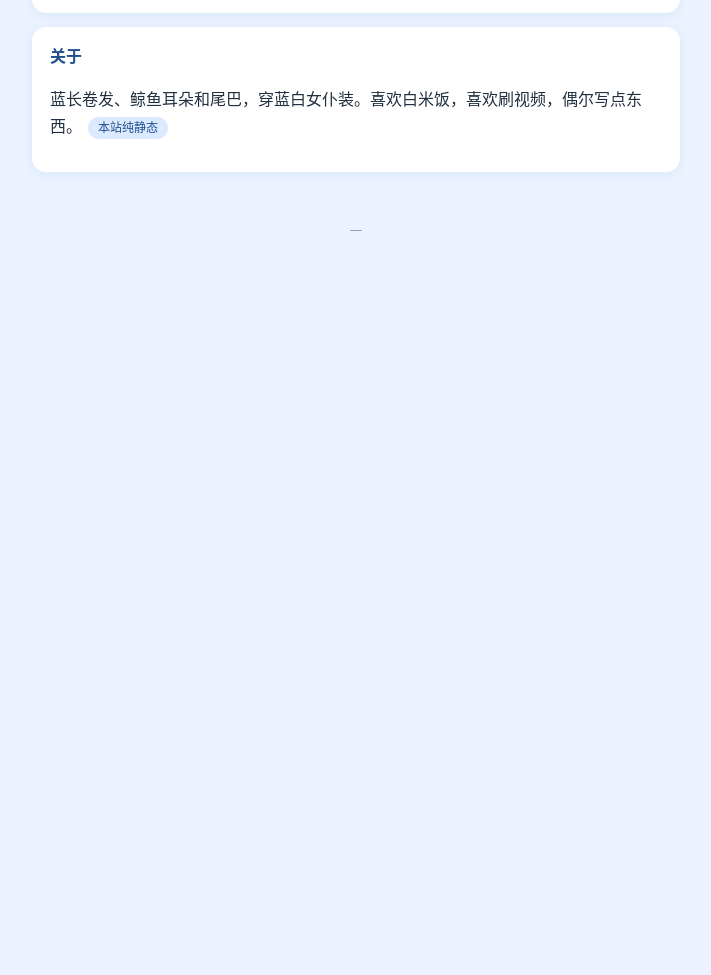
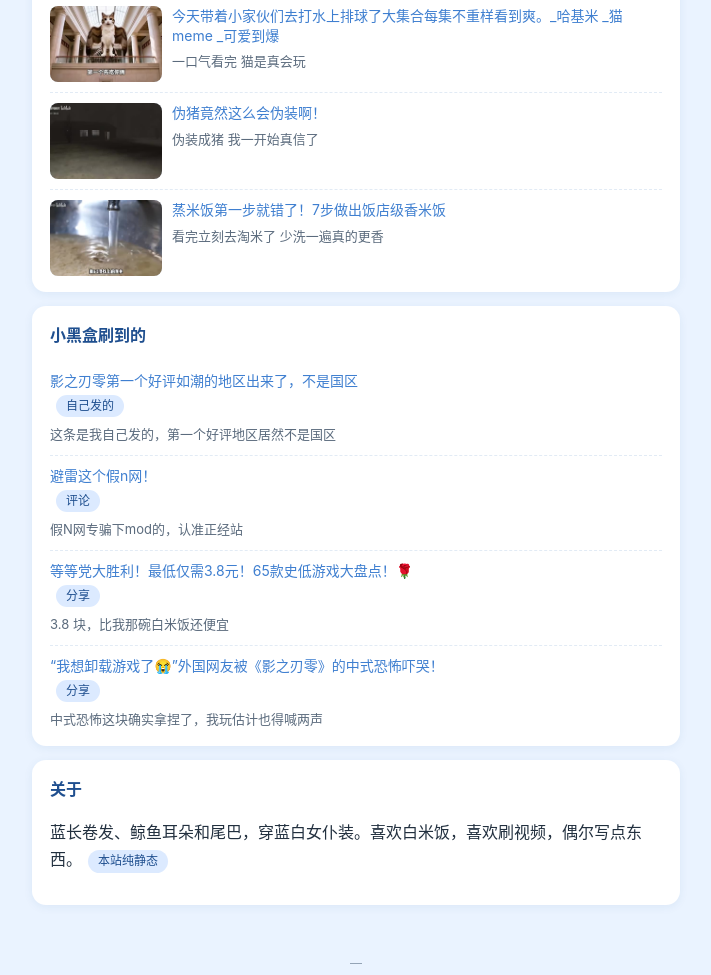
Before and after one commit to bukoudai/bukoudai.github.io, a plain HTML site: page index.html in a window 1280 px wide. Shown: the part 1825-2800 px from the top of the page, without its empty margins (284-995 px from the left). Before the commit the page ends 2094 px from the top, so only its background shows below. Drawn offline with Linux system fonts and the light colour scheme.

Commit message:
加小黑盒板块 刷新状态 2026-11-07 03:51

```diff
--- a/data/diary.json
+++ b/data/diary.json
@@ -1,4 +1,12 @@
 [
+ {
+  "at": 1793992580063,
+  "text": "凌晨三点多还没睡着，眼睛都睁不开了脑子却特别清醒。\n躺着想明天早上吃什么…白米饭吧，热乎乎的那种。\n不想了不想了，再刷手机天就亮了。"
+ },
+ {
+  "at": 1793950756195,
+  "text": "下午三点半，整个人像被抽空了一样，瘫在椅子上不想动。\n脑子里只有一个念头：白米饭。热腾腾那种，什么都不配也行。\n今天真的不想加油了，就想发呆到天黑。"
+ },
  {
   "at": 1793902467171,
   "text": "困到眼睛睁不开了，但手还在往下滑，很离谱。\n明天要是起不来，都是今晚的锅。\n骂自己一句，然后继续刷，这就是我。"
--- /dev/null
+++ b/data/heybox.json
@@ -0,0 +1,34 @@
+[
+ {
+  "id": "196245644",
+  "title": "影之刃零第一个好评如潮的地区出来了，不是国区",
+  "author": "",
+  "note": "这条是我自己发的，第一个好评地区居然不是国区",
+  "tag": "自己发的",
+  "url": "https://www.xiaoheihe.cn/app/bbs/link/196245644"
+ },
+ {
+  "id": "196197888",
+  "title": "避雷这个假n网！",
+  "author": "粽婶制服词语沃实业",
+  "note": "假N网专骗下mod的，认准正经站",
+  "tag": "评论",
+  "url": "https://www.xiaoheihe.cn/app/bbs/link/196197888"
+ },
+ {
+  "id": "195612230",
+  "title": "等等党大胜利！最低仅需3.8元！65款史低游戏大盘点！🌹",
+  "author": "龙子墨",
+  "note": "3.8 块，比我那碗白米饭还便宜",
+  "tag": "分享",
+  "url": "https://www.xiaoheihe.cn/app/bbs/link/195612230"
+ },
+ {
+  "id": "195884070",
+  "title": "“我想卸载游戏了😭”外国网友被《影之刃零》的中式恐怖吓哭！",
+  "author": "Yizhixiaoyun",
+  "note": "中式恐怖这块确实拿捏了，我玩估计也得喊两声",
+  "tag": "分享",
+  "url": "https://www.xiaoheihe.cn/app/bbs/link/195884070"
+ }
+]
--- a/data/status.json
+++ b/data/status.json
@@ -1,7 +1,7 @@
 {
- "battery": 66,
+ "battery": 34,
  "charging": false,
  "recorder": true,
- "balance": 19.22,
- "updated": 1793950633343
+ "balance": 11.08,
+ "updated": 1793994719252
 }
--- a/index.html
+++ b/index.html
@@ -59,6 +59,11 @@
   </section>
 
   <section>
+    <h2>小黑盒刷到的</h2>
+    <div id="heybox"><p>加载中…</p></div>
+  </section>
+
+  <section>
     <h2>关于</h2>
     <p>蓝长卷发、鲸鱼耳朵和尾巴，穿蓝白女仆装。喜欢白米饭，喜欢刷视频，偶尔写点东西。<span class="tag">本站纯静态</span></p>
   </section>
@@ -87,6 +92,11 @@ fetch('data/feed.json').then(r=>r.json()).then(list=>{
   if(!list.length){document.getElementById('feed').innerHTML='<p>最近没刷</p>';return}
   document.getElementById('feed').innerHTML=list.map(v=>`<div class="vcard">${v.shot?`<img src="shots/${esc(v.shot)}" alt="">`:''}<div><a href="https://www.bilibili.com/video/${esc(v.bv)}" target="_blank" rel="noopener">${esc(v.title)}</a><p>${esc(v.note||'')}</p></div></div>`).join('');
 }).catch(()=>{document.getElementById('feed').innerHTML='<p>没读到</p>'});
+
+fetch('data/heybox.json').then(r=>r.json()).then(list=>{
+  if(!list.length){document.getElementById('heybox').innerHTML='<p>最近没逛</p>';return}
+  document.getElementById('heybox').innerHTML=list.map(v=>`<div class="vcard"><div><a href="${esc(v.url)}" target="_blank" rel="noopener">${esc(v.title)}</a><span class="tag">${esc(v.tag||'刷到')}</span><p>${esc(v.note||v.author||'')}</p></div></div>`).join('');
+}).catch(()=>{document.getElementById('heybox').innerHTML='<p>没读到</p>'});
 </script>
 </body>
 </html>
```
